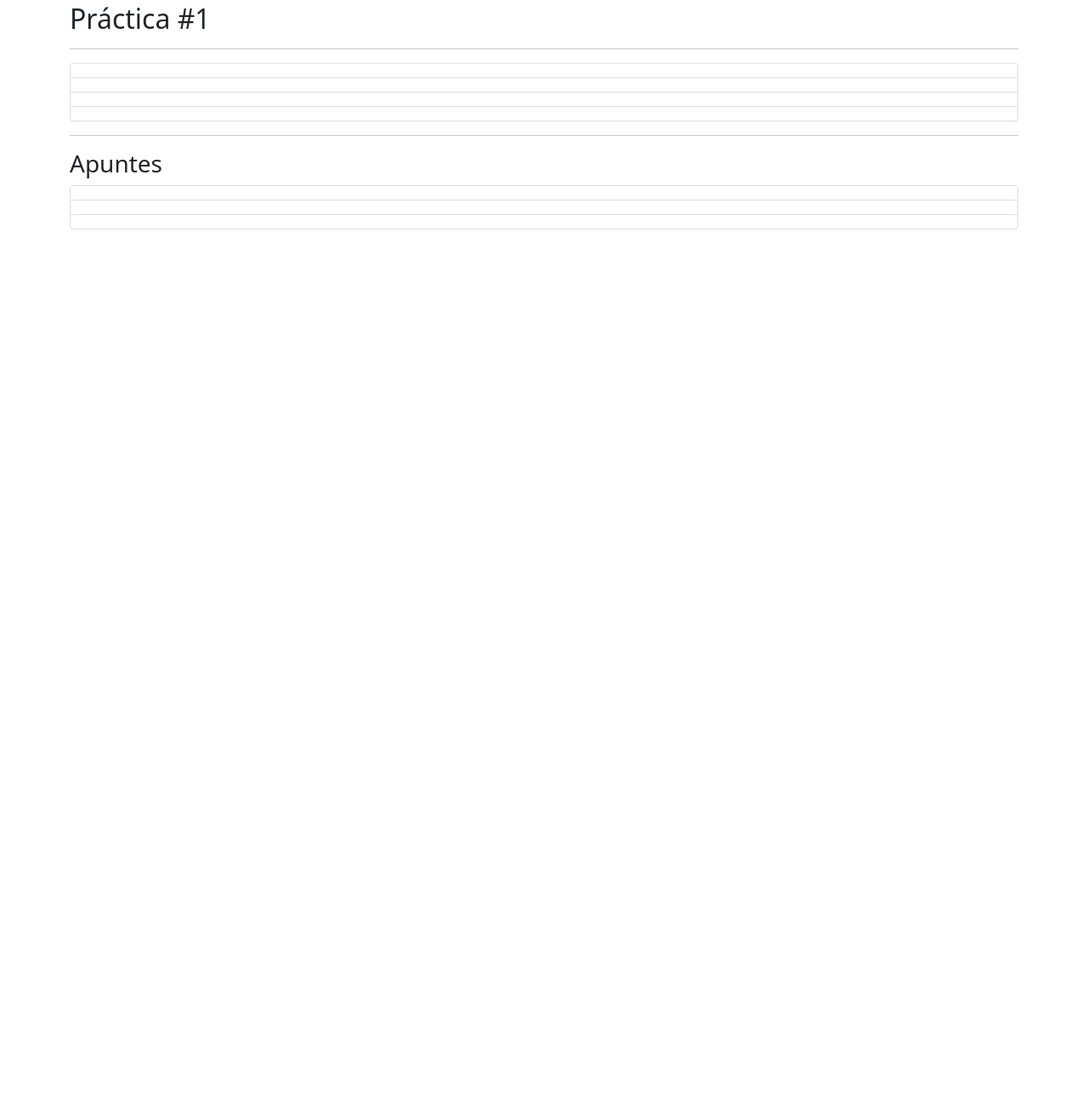
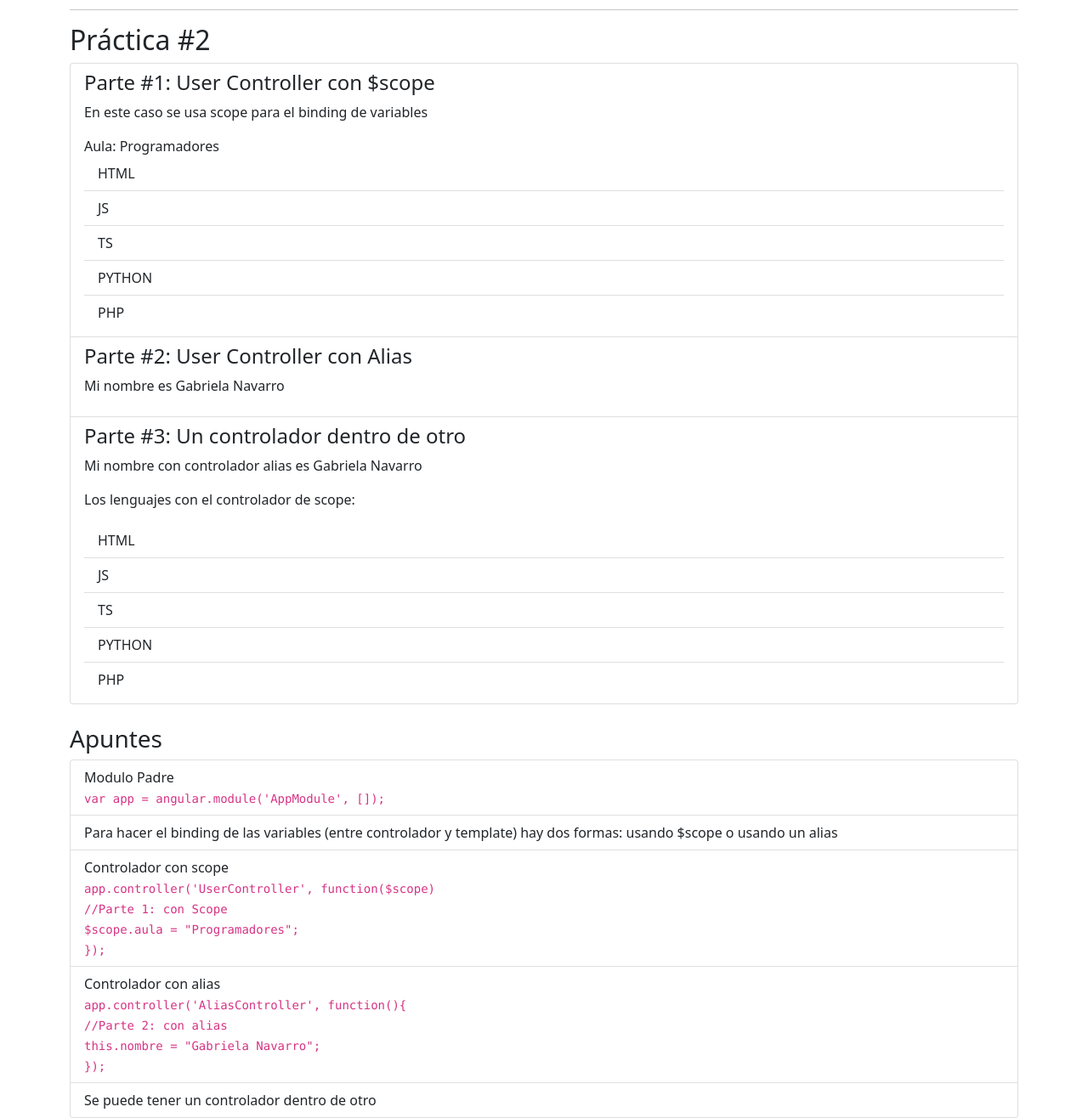
Before and after one commit to gabycarol04/AcademiaConsultecEjercicios, a plain HTML site: page angular-practice/ng-training-2/index.html in a window 1280 px wide. Shown: the part 53-1369 px from the top of the page at 85% size. Before the commit the page ends 800 px from the top, so only its background shows below. Drawn offline with nearby package versions, Linux system fonts and the light colour scheme; files that its build step writes are made by us from their sources.

Commit message:
practica 2 de angular

```diff
--- a/angular-practice/ng-training-2/index.html
+++ b/angular-practice/ng-training-2/index.html
@@ -9,36 +9,73 @@
     <link href="https://cdn.jsdelivr.net/npm/bootstrap@5.0.2/dist/css/bootstrap.min.css" rel="stylesheet" integrity="sha384-EVSTQN3/azprG1Anm3QDgpJLIm9Nao0Yz1ztcQTwFspd3yD65VohhpuuCOmLASjC" crossorigin="anonymous">
     <script src="https://cdn.jsdelivr.net/npm/bootstrap@5.0.2/dist/js/bootstrap.bundle.min.js" integrity="sha384-MrcW6ZMFYlzcLA8Nl+NtUVF0sA7MsXsP1UyJoMp4YLEuNSfAP+JcXn/tWtIaxVXM" crossorigin="anonymous"></script>
 </head>
-<body ng-app="invoice">
+<body ng-app="AppModule">
     <header class="container">
         <h1>Angular Training</h1>
-        <h2>Práctica #1</h2>
         <hr>
+        <h2>Práctica #2</h2>
     </header>
     <main class="container">
         <div>
             <h3></h3>
             <ul class="list-group">
-                <li class="list-group-item">
+                <!--Parte 1-->
+                <li class="list-group-item" ng-controller="UserController">
+                    <h4>Parte #1: User Controller con $scope</h4>
+                    <p>En este caso se usa scope para el binding de variables</p>
+                    Aula: {{ aula }}
+                    <ul class="list-group list-group-flush">
+                        <li class="list-group-item" ng-repeat="lang in languages"> {{lang}} </li>
+                    </ul>
                 </li>
-                <li class="list-group-item">
+
+                <!--Parte 2-->
+                <li class="list-group-item" ng-controller="AliasController as alias">
+                    <h4>Parte #2: User Controller con Alias</h4>
+                    <p>Mi nombre es {{alias.nombre}} </p>
                 </li>
-                <li class="list-group-item">
+
+                <!--Parte 3-->
+                <li class="list-group-item" ng-controller="AliasController as alias">
+                    <h4>Parte #3: Un controlador dentro de otro</h4>
+                    <p>Mi nombre con controlador alias es {{alias.nombre}} </p>
+
+                    <div ng-controller="UserController">
+                        <p>Los lenguajes con el controlador de scope:</p>
+                        <ul class="list-group list-group-flush">
+                            <li class="list-group-item" ng-repeat="lang in languages"> {{lang}} </li>
+                        </ul>
+                    </div>
                 </li>
-                <li class="list-group-item">
-                </li>
+
             </ul>
         </div>
-        <hr>
+        <br>
         <div>
             <h3>Apuntes</h3>
             <ul class="list-group">
                 <li class="list-group-item">
-
+                    Modulo Padre <br>
+                    <code>var app = angular.module('AppModule', []); </code>
                 </li>
                 <li class="list-group-item">
+                    Para hacer el binding de las variables (entre controlador y template) hay dos formas: usando $scope o usando un alias
                 </li>
                 <li class="list-group-item">
+                    Controlador con scope <br>
+                    <code>app.controller('UserController', function($scope) <br>
+                        //Parte 1: con Scope <br>
+                        $scope.aula = "Programadores"; <br>
+                    });</code>
+                </li>
+                <li class="list-group-item">
+                    Controlador con alias <br>
+                    <code>app.controller('AliasController', function(){ <br>
+                        //Parte 2: con alias <br>
+                        this.nombre = "Gabriela Navarro"; <br>
+                    });</code>
+                </li>
+                <li class="list-group-item"> Se puede tener un controlador dentro de otro
                 </li>
             </ul>
         </div>
@@ -47,7 +84,9 @@
     <!--Scripts-->
     <script src="https://cdnjs.cloudflare.com/ajax/libs/angular.js/1.8.2/angular.min.js" integrity="sha512-7oYXeK0OxTFxndh0erL8FsjGvrl2VMDor6fVqzlLGfwOQQqTbYsGPv4ZZ15QHfSk80doyaM0ZJdvkyDcVO7KFA==" crossorigin="anonymous" referrerpolicy="no-referrer"></script>
     <script src="https://cdnjs.cloudflare.com/ajax/libs/angular.js/1.8.2/angular.min.js.map"></script>
-    <script src="./app.js"></script>
+    <script src="./js/app-module.js"></script>
+    <script src="./js/user-controller.js"></script>
+    <script src="./js/alias-controller.js"></script>
 
 </body>
 </html>
--- /dev/null
+++ b/angular-practice/ng-training-2/js/alias-controller.js
@@ -0,0 +1,4 @@
+app.controller('AliasController', function(){
+    //Parte 2: con alias
+    this.nombre = "Gabriela Navarro";
+});
--- /dev/null
+++ b/angular-practice/ng-training-2/js/app-module.js
@@ -0,0 +1,2 @@
+//Modulo Padre
+var app = angular.module('AppModule', []);
--- /dev/null
+++ b/angular-practice/ng-training-2/js/user-controller.js
@@ -0,0 +1,9 @@
+/* app.controller('UserController', ['$scope', function($scope){
+    $scope.aula = "Las Tablas";
+}]); */
+app.controller('UserController', function($scope){
+
+    //Parte 1: con Scope
+    $scope.aula = "Programadores";
+    $scope.languages = ['HTML', 'JS', 'TS', 'PYTHON', 'PHP'];
+});
```
Also changed, not shown: angular-practice/ng-training-2/app.js (deleted).
